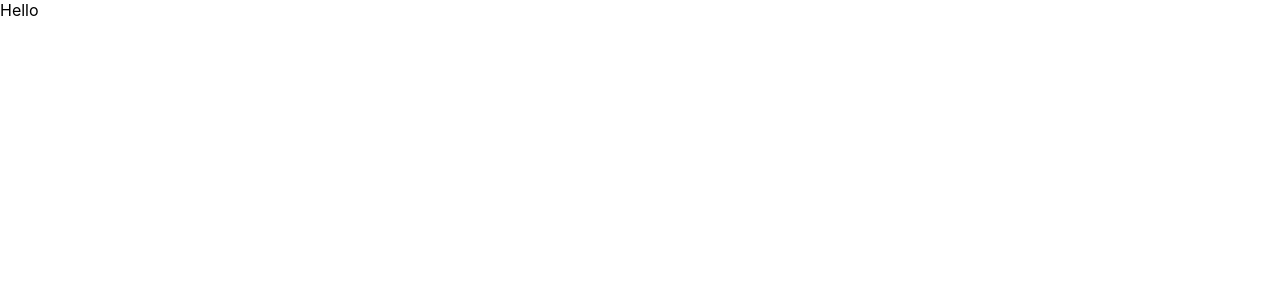
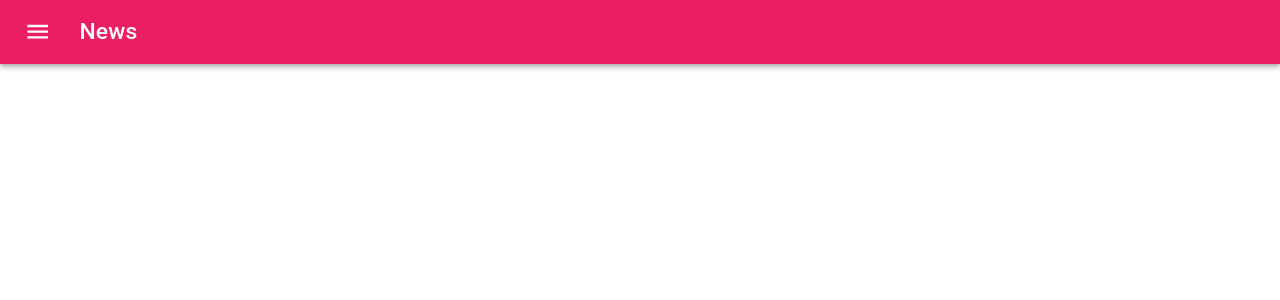
Before and after one commit to DawidGaleziewski/primal_weather, a React (Create React App) app: page / in a window 1280 px wide. Shown: the top 300 px of the page. Built offline with nearby package versions, Linux system fonts and the light colour scheme.

Commit message:
update: added mui config

```diff
--- a/package.json
+++ b/package.json
@@ -4,6 +4,8 @@
   "private": true,
   "dependencies": {
     "@craco/craco": "^6.1.2",
+    "@material-ui/core": "^4.11.4",
+    "@material-ui/icons": "^4.11.2",
     "@reduxjs/toolkit": "^1.6.0",
     "@testing-library/jest-dom": "^5.11.4",
     "@testing-library/react": "^11.1.0",
--- a/src/root/App.tsx
+++ b/src/root/App.tsx
@@ -1,13 +1,19 @@
 import React from 'react';
-import logo from './logo.svg';
 import './App.css';
+
+import { ThemeProvider as MuiThemeProvider } from '@material-ui/core/styles';
 
 // Router
 import MainRouter from '@Router/MainRouter'
 
+// Styles
+import theme from './style/MuiTheme';
+
 function App() {
   return (
-    <MainRouter/>
+    <MuiThemeProvider theme={theme}>
+      <MainRouter/>
+    </MuiThemeProvider>
   );
 }
 
--- /dev/null
+++ b/src/root/style/MuiTheme.ts
@@ -0,0 +1,22 @@
+import { createMuiTheme } from '@material-ui/core/styles';
+import { amber, pink } from '@material-ui/core/colors';
+
+// TODO: Make global theme for material UI
+// https://in-your-saas.github.io/material-ui-theme-editor/
+
+const theme = createMuiTheme({
+    palette: {
+        primary: {
+            main: pink[500]
+        },
+        secondary: {
+            main: amber[500],
+            contrastText: pink[900]
+        }
+    },
+    typography: {
+        fontSize: 16
+    }
+});
+
+export default theme;
--- a/src/router/MainRouter.tsx
+++ b/src/router/MainRouter.tsx
@@ -7,7 +7,15 @@
 const HomeView = lazy(() =>
     import('@Views/HomeView/HomeView')
 );
-// import HomeView from '@Views/HomeView/HomeView'
+
+const WeatherView = lazy(() =>
+    import('@Views/WeatherView/WeatherView')
+);
+
+const UnknownView = lazy(() =>
+    import('@Views/UnknownView/UnknownView')
+);
+
 
 /**
  * Main routes of the app
@@ -19,6 +27,8 @@
                 <Suspense fallback={<LoadingView />}>
                     <Switch>
                         <Route exact path="/" component={HomeView} />
+                        <Route path="/weather/:city" component={WeatherView } />
+                        <Route path="*" component={UnknownView } />
                     </Switch>
                 </Suspense>
             </Router>
--- a/src/views/HomeView/HomeView.tsx
+++ b/src/views/HomeView/HomeView.tsx
@@ -1,8 +1,43 @@
 import React from 'react';
 
+// MUI
+import { makeStyles } from '@material-ui/core/styles';
+import AppBar from '@material-ui/core/AppBar';
+import Toolbar from '@material-ui/core/Toolbar';
+import Typography from '@material-ui/core/Typography';
+import Button from '@material-ui/core/Button';
+import IconButton from '@material-ui/core/IconButton';
+import MenuIcon from '@material-ui/icons/Menu';
+
+const useStyles = makeStyles((theme) => ({
+    root: {
+      flexGrow: 1,
+    },
+    menuButton: {
+      marginRight: theme.spacing(2),
+    },
+    title: {
+      flexGrow: 1,
+    },
+  }));
+
+
+
 const HomeView = () => {
-    return <div>
-        Hello
+
+    const classes = useStyles()
+
+    return <div className={classes.root}>
+      <AppBar position="static">
+        <Toolbar>
+          <IconButton edge="start" className={classes.menuButton} color="inherit" aria-label="menu">
+            <MenuIcon />
+          </IconButton>
+          <Typography variant="h6" className={classes.title}>
+            News
+          </Typography>
+        </Toolbar>
+      </AppBar>
     </div>
 }
 
--- a/src/views/404View/404View.tsx
+++ b/src/views/UnknownView/UnknownView.tsx
@@ -2,7 +2,7 @@
 
 const NonFoundView = () => {
     return <div>
-        Hello
+        Route not path
     </div>
 }
 
--- a/src/views/WeatherView/WeatherView.tsx
+++ b/src/views/WeatherView/WeatherView.tsx
@@ -2,7 +2,7 @@
 
 const WeatherView = () => {
     return <div>
-        Hello
+        Weather view
     </div>
 }
 
```
Also changed, not shown: 1 other file (tests, documents, lock files or other folders).
